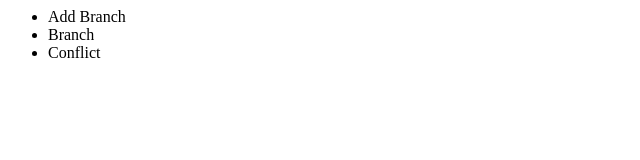
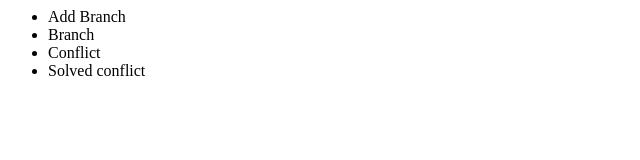
Before and after one commit to joobabo1/opentutorials_git_cj, a plain HTML site: page index.html in a window 1280 px wide. Shown: the full height of the page, 0-640 px from the left. Drawn offline with Linux system fonts and the light colour scheme.

Commit message:
Add resolved conflict

```diff
--- a/index.html
+++ b/index.html
@@ -10,6 +10,7 @@
 			<li>Add Branch</li>
 			<li>Branch</li>
 			<li>Conflict</li>
+			<li>Solved conflict</li>
 		</ul>
 	</body>
 </html>
```
